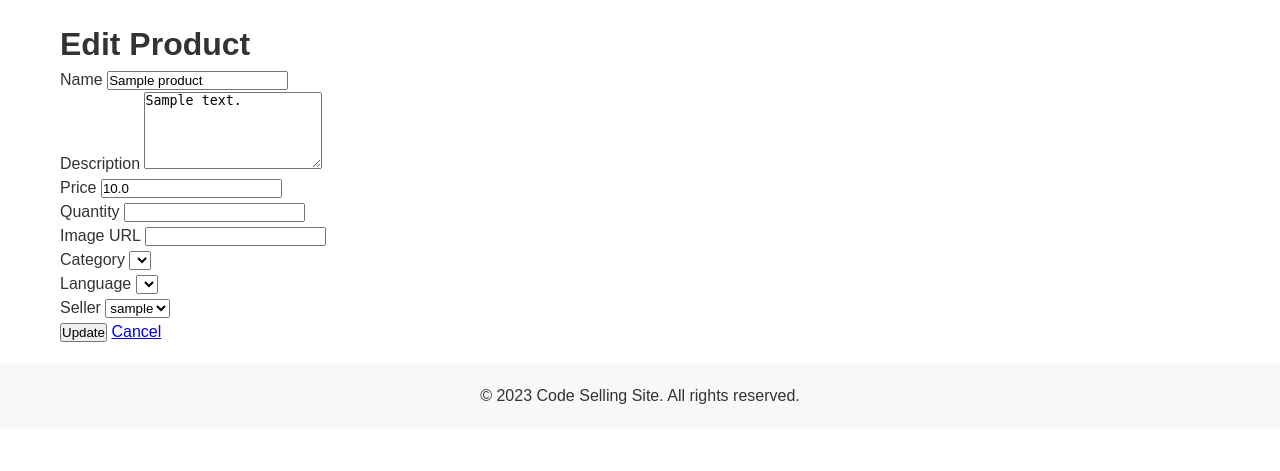
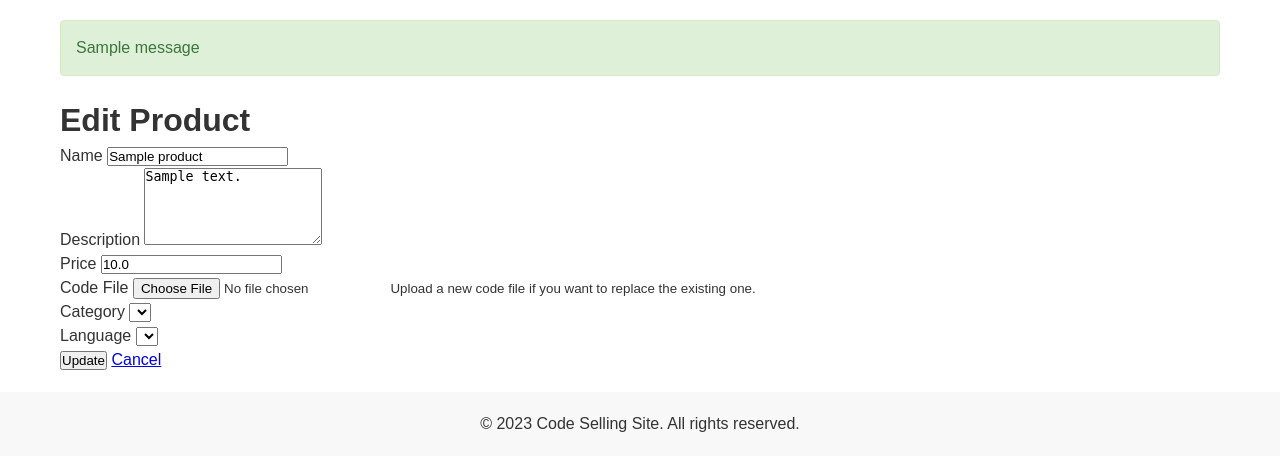
Before and after one commit to blendingstudy/codesell, a Flask app: page /admin/products/1/edit in a window 1280 px wide. Shown: the part 64-535 px from the top of the page. Run offline with Flask 2, Linux system fonts and the light colour scheme; a user stored in the database is signed in; tables that the repository leaves empty hold one stand-in row (values such as "Sample post"); one stand-in notice (Sample message) is shown; lists and menus that the app fills with data are empty; some libraries are stand-ins or nearby versions.

Commit message:
product, edit profile complete

```diff
--- a/app/static/css/style.css
+++ b/app/static/css/style.css
@@ -143,3 +143,28 @@
     padding: 20px 0;
     text-align: center;
   }
+
+  .alert {
+    padding: 15px;
+    margin-bottom: 20px;
+    border: 1px solid transparent;
+    border-radius: 4px;
+}
+
+.alert-success {
+    color: #3c763d;
+    background-color: #dff0d8;
+    border-color: #d6e9c6;
+}
+
+.alert-warning {
+    color: #8a6d3b;
+    background-color: #fcf8e3;
+    border-color: #faebcc;
+}
+
+.alert-danger {
+    color: #a94442;
+    background-color: #f2dede;
+    border-color: #ebccd1;
+}
--- a/app/templates/base.html
+++ b/app/templates/base.html
@@ -29,6 +29,13 @@
 
     <main>
         <div class="container">
+            {% with messages = get_flashed_messages(with_categories=true) %}
+                {% if messages %}
+                    {% for category, message in messages %}
+                        <div class="alert alert-{{ category }}">{{ message }}</div>
+                    {% endfor %}
+                {% endif %}
+            {% endwith %}
             {% block content %}
             {% endblock %}
         </div>
--- a/app/templates/edit_product.html
+++ b/app/templates/edit_product.html
@@ -2,7 +2,7 @@
 
 {% block content %}
   <h1>Edit Product</h1>
- <form method="POST">
+  <form method="POST" enctype="multipart/form-data">
     <div class="form-group">
       <label for="name">Name</label>
       <input type="text" class="form-control" id="name" name="name" value="{{ product.name }}" required>
@@ -16,12 +16,9 @@
       <input type="number" class="form-control" id="price" name="price" step="0.01" value="{{ product.price }}" required>
     </div>
     <div class="form-group">
-     <label for="quantity">Quantity</label>
-     <input type="number" class="form-control" id="quantity" name="quantity" value="{{ product.quantity }}" required>
-   </div>
-   <div class="form-group">
-     <label for="image_url">Image URL</label>
-     <input type="text" class="form-control" id="image_url" name="image_url" value="{{ product.image_url }}">
+      <label for="code_file">Code File</label>
+      <input type="file" class="form-control-file" id="code_file" name="code_file">
+      <small class="form-text text-muted">Upload a new code file if you want to replace the existing one.</small>
     </div>
     <div class="form-group">
       <label for="category_id">Category</label>
@@ -43,17 +40,7 @@
         {% endfor %}
       </select>
     </div>
-  <div class="form-group">
-    <label for="seller_id">Seller</label>
-    <select class="form-control" id="seller_id" name="seller_id" required>
-      {% for user in users %}
-        <option value="{{ user.id }}" {% if user.id == product.seller_id %}selected{% endif %}>
-          {{ user.username }}
-        </option>
-      {% endfor %}
-    </select>
-  </div>
     <button type="submit" class="btn btn-primary">Update</button>
-  <a href="{{ url_for('admin.product_list') }}" class="btn btn-secondary">Cancel</a>
+    <a href="{{ url_for('product.get_product', product_id=product.id) }}" class="btn btn-secondary">Cancel</a>
   </form>
 {% endblock %}
--- a/app/templates/myproducts.html
+++ b/app/templates/myproducts.html
@@ -21,7 +21,6 @@
           <th>ID</th>
           <th>Name</th>
           <th>Price</th>
-          <th>Quantity</th>
           <th>Actions</th>
         </tr>
       </thead>
@@ -31,7 +30,6 @@
             <td>{{ product.id }}</td>
             <td>{{ product.name }}</td>
             <td>${{ product.price }}</td>
-            <td>{{ product.quantity }}</td>
             <td>
               <a href="{{ url_for('mypage.manage_product', product_id=product.id) }}" class="btn btn-primary btn-sm">Manage</a>
               <form action="{{ url_for('mypage.delete_product', product_id=product.id) }}" method="POST" class="d-inline">
--- a/app/templates/product_list.html
+++ b/app/templates/product_list.html
@@ -36,18 +36,16 @@
       {% for product in products %}
         <div class="col-md-4">
           <div class="card mb-4">
-            <img src="{{ product.image_url }}" class="card-img-top" alt="{{ product.name }}">
             <div class="card-body">
               <h5 class="card-title">{{ product.name }}</h5>
               <p class="card-text">{{ product.description }}</p>
               <p class="card-text">Price: ${{ product.price }}</p>
-              <p class="card-text">Seller: {{ product.seller.username }}</a></p> <!-- 유저프로필 연결링크 추가 -->
+              <p class="card-text">Seller: {{ product.seller.username }}</a></p>
               <a href="{{ url_for('product.get_product', product_id=product.id) }}" class="btn btn-primary">View Details</a>
             </div>
           </div>
         </div>
       {% endfor %}
     </div>
-
   </div>
 {% endblock %}
```
Also changed, not shown: app/controllers/mypage_controller.py (+24 -6 lines), app/controllers/product_controller.py (+6 -8 lines), app/models/order.py (+8 -0 lines), app/templates/edit_profile.html (+10 -2 lines), app/templates/manage_product.html (+4 -7 lines), app/templates/product_detail.html (+5 -9 lines), migrations/versions/49f781251ff5_.py (added, +32 -0 lines), 1 other file. Lines whose indentation alone changed are shown as unchanged.
